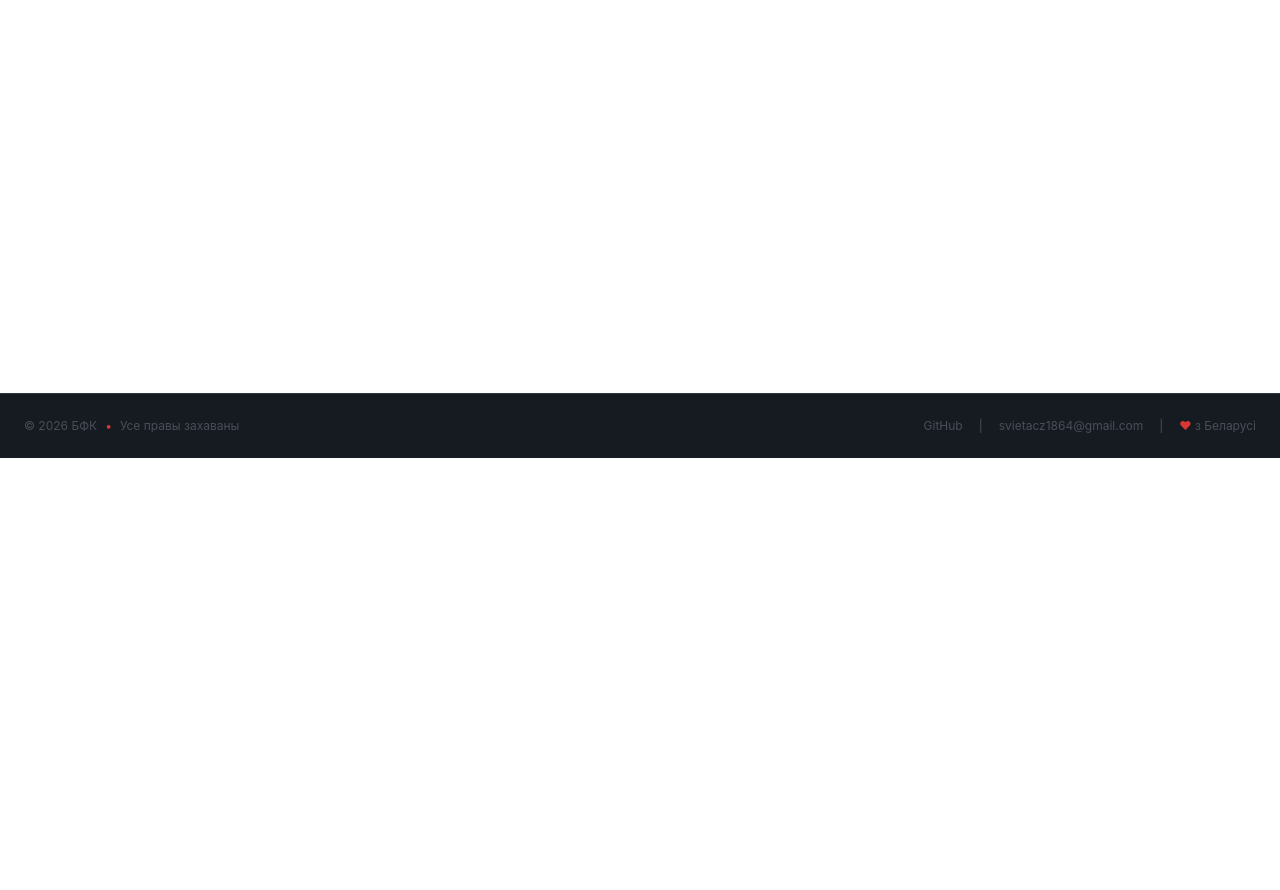
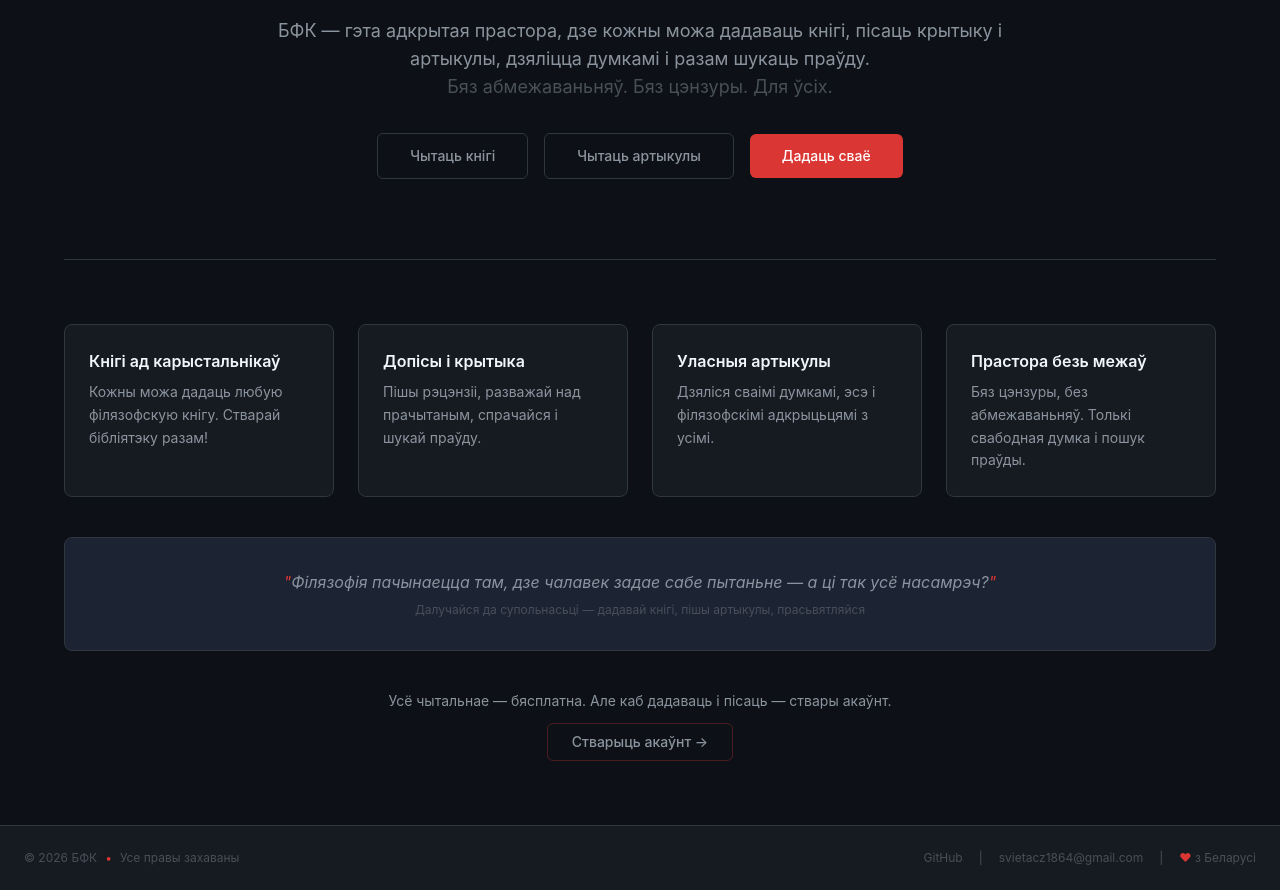
Before and after one commit to jestemczyk/BFK, a React (Vite) app: page / in a window 1280 px wide. Shown: the part 342-1232 px from the top of the page. Before the commit the page ends 800 px from the top, so only its background shows below. Built offline with nearby package versions, Linux system fonts and the light colour scheme.

Commit message:
feat: Add basic main page

```diff
--- /dev/null
+++ b/src/components/InfoBlock.tsx
@@ -0,0 +1,12 @@
+export const InfoBlock = (props: { title: string; text: string }) => {
+  return (
+    <div className="rounded-lg border border-[var(--border-color)] bg-[var(--bg-secondary)] p-6 transition-all hover:border-[var(--accent-red)]/30 hover:shadow-card">
+      <h3 className="mb-2 text-base font-semibold text-[var(--text-primary)]">
+        {props.title}
+      </h3>
+      <p className="text-sm leading-relaxed text-[var(--text-secondary)]">
+        {props.text}
+      </p>
+    </div>
+  );
+};
--- a/src/pages/MainLayout.tsx
+++ b/src/pages/MainLayout.tsx
@@ -8,7 +8,6 @@ export const MainLayout = () => {
     <div className="flex min-h-screen flex-col">
       <header className="border-b border-[var(--border-color)] bg-[var(--bg-secondary)] px-4 py-3 sm:px-6 sm:py-4">
         <div className="mx-auto flex max-w-8xl flex-col gap-3 sm:flex-row sm:items-center sm:justify-between">
-          {/* Левы бок: лагатып + слоган */}
           <Link to="/" className="flex cursor-pointer flex-col items-start">
             <span className="text-3xl font-bold tracking-tight text-[var(--text-primary)] sm:text-4xl">
               <span className="text-[var(--accent-red)]">B</span>
@@ -19,9 +18,7 @@ export const MainLayout = () => {
             </p>
           </Link>
 
-          {/* Правы бок: навігацыя + кнопка */}
           <div className="flex flex-col items-stretch gap-2 sm:flex-row sm:items-center sm:gap-4 lg:gap-6">
-            {/* Навігацыя — гарызантальны скрол на мабільных */}
             <nav className="flex gap-1 overflow-x-auto pb-1 sm:pb-0 [&::-webkit-scrollbar]:h-0.5 [&::-webkit-scrollbar-thumb]:rounded-full [&::-webkit-scrollbar-thumb]:bg-[var(--border-color)]">
               <NavButton name="Галоўная" page="/" currentPage={currentPage} />
               <NavButton
@@ -37,7 +34,6 @@ export const MainLayout = () => {
               />
             </nav>
 
-            {/* Кнопка Увайсьці — на ўсю шырыню на мабільных */}
             <button
               className="
                 cursor-pointer
@@ -54,20 +50,18 @@ export const MainLayout = () => {
         </div>
       </header>
 
-      <main className="flex-1">
+      <main className="flex-1 bg-[var(--bg-primary)]">
         <Outlet />
       </main>
 
       <footer className="border-t border-[var(--border-color)] bg-[var(--bg-secondary)] px-4 py-4 sm:px-6 sm:py-6">
         <div className="mx-auto flex max-w-8xl flex-col items-center gap-3 sm:flex-row sm:justify-between sm:gap-4">
-          {/* Левы бок: капірайт */}
           <div className="flex flex-wrap items-center justify-center gap-1 text-[10px] text-[var(--text-muted)] sm:gap-2 sm:text-xs">
             <span>© {new Date().getFullYear()} БФК</span>
             <span className="text-[var(--accent-red)]">•</span>
             <span>Усе правы захаваны</span>
           </div>
 
-          {/* Правы бок: спасылкі */}
           <div className="flex flex-wrap items-center justify-center gap-2 text-[10px] sm:gap-4 sm:text-xs">
             <a
               href="https://github.com/jestemczyk"
--- a/src/pages/MainPage.tsx
+++ b/src/pages/MainPage.tsx
@@ -1,3 +1,126 @@
+import { Link } from "react-router";
+import { InfoBlock } from "../components/InfoBlock";
+
 export const MainPage = () => {
-  return <div></div>;
+  return (
+    <div className="mx-auto max-w-8xl px-4 py-8 sm:px-6 sm:py-12 lg:py-16">
+      <section className="mb-12 text-center sm:mb-16 lg:mb-20">
+        <div className="mx-auto max-w-4xl">
+          <div className="mb-4 flex items-center justify-center gap-2 sm:mb-6">
+            <span className="h-px w-8 bg-[var(--accent-red)] sm:w-12" />
+            <span className="text-xs font-medium uppercase tracking-[0.2em] text-[var(--accent-red)]">
+              Філязофія безь межаў
+            </span>
+            <span className="h-px w-8 bg-[var(--accent-red)] sm:w-12" />
+          </div>
+
+          <h1 className="mb-4 text-3xl font-bold leading-tight text-[var(--text-primary)] sm:text-4xl md:text-5xl lg:text-6xl">
+            Стварай. Думай.
+            <br />
+            <span className="text-[var(--accent-red)]">Прасьвятляйся</span>
+          </h1>
+
+          <p className="mx-auto mb-8 max-w-3xl text-sm text-[var(--text-secondary)] sm:text-base lg:text-lg">
+            БФК — гэта адкрытая прастора, дзе кожны можа дадаваць кнігі, пісаць
+            крытыку і артыкулы, дзяліцца думкамі і разам шукаць праўду.
+            <br className="hidden sm:block" />
+            <span className="text-[var(--text-muted)]">
+              Бяз абмежаваньняў. Бяз цэнзуры. Для ўсіх.
+            </span>
+          </p>
+
+          <div className="flex flex-col items-center justify-center gap-3 sm:flex-row sm:gap-4">
+            <Link
+              to="/books"
+              className="
+                w-full rounded-md border border-[var(--border-color)] bg-transparent px-6 py-3 text-sm font-medium
+                text-[var(--text-secondary)] transition-all hover:border-[var(--accent-red)] hover:bg-[var(--accent-red-bg)] hover:text-[var(--text-primary)]
+                sm:w-auto sm:px-8
+              "
+            >
+              Чытаць кнігі
+            </Link>
+
+            <Link
+              to="/articles"
+              className="
+                w-full rounded-md border border-[var(--border-color)] bg-transparent px-6 py-3 text-sm font-medium
+                text-[var(--text-secondary)] transition-all hover:border-[var(--accent-red)] hover:bg-[var(--accent-red-bg)] hover:text-[var(--text-primary)]
+                sm:w-auto sm:px-8
+              "
+            >
+              Чытаць артыкулы
+            </Link>
+
+            <Link
+              to="/register"
+              className="
+                w-full rounded-md bg-[var(--accent-red)] px-6 py-3 text-sm font-medium text-white transition-all
+                hover:bg-[var(--accent-red-hover)] hover:shadow-red-glow
+                sm:w-auto sm:px-8
+              "
+            >
+              Дадаць сваё
+            </Link>
+          </div>
+        </div>
+      </section>
+
+      <section className="mx-auto max-w-6xl border-t border-[var(--border-color)] pt-8 sm:pt-12 lg:pt-16">
+        <div className="grid gap-6 sm:grid-cols-2 lg:grid-cols-4">
+          <InfoBlock
+            title="Кнігі ад карыстальнікаў"
+            text="Кожны можа дадаць любую філязофскую кнігу. Стварай бібліятэку
+              разам!"
+          />
+
+          <InfoBlock
+            title="Допісы і крытыка"
+            text="Пішы рэцэнзіі, разважай над прачытаным, спрачайся і шукай праўду.
+"
+          />
+          <InfoBlock
+            title="Уласныя артыкулы"
+            text="Дзяліся сваімі думкамі, эсэ і філязофскімі адкрыцьцямі з усімі.
+"
+          />
+          <InfoBlock
+            title="Прастора безь межаў"
+            text="Бяз цэнзуры, без абмежаваньняў. Толькі свабодная думка і пошук
+              праўды.
+"
+          />
+        </div>
+
+        <div className="mt-8 rounded-lg border border-[var(--border-color)] bg-[var(--bg-tertiary)] p-6 text-center sm:mt-10 sm:p-8">
+          <blockquote className="text-sm italic text-[var(--text-secondary)] sm:text-base">
+            <span className="text-[var(--accent-red)]">"</span>
+            Філязофія пачынаецца там, дзе чалавек задае сабе пытаньне — а ці так
+            усё насамрэч?
+            <span className="text-[var(--accent-red)]">"</span>
+          </blockquote>
+          <p className="mt-2 text-xs text-[var(--text-muted)]">
+            Далучайся да супольнасьці — дадавай кнігі, пішы артыкулы,
+            прасьвятляйся
+          </p>
+        </div>
+
+        <div className="mt-8 text-center sm:mt-10">
+          <p className="mb-3 text-sm text-[var(--text-secondary)]">
+            Усё чытальнае — бясплатна. Але каб дадаваць і пісаць — ствары
+            акаўнт.
+          </p>
+          <Link
+            to="/register"
+            className="
+              inline-block rounded-md border border-[var(--accent-red)]/30 px-6 py-2 text-sm font-medium
+              text-[var(--text-secondary)] transition-all hover:border-[var(--accent-red)] hover:bg-[var(--accent-red-bg)] hover:text-[var(--text-primary)]
+            "
+          >
+            Стварыць акаўнт →
+          </Link>
+        </div>
+      </section>
+    </div>
+  );
 };
```
